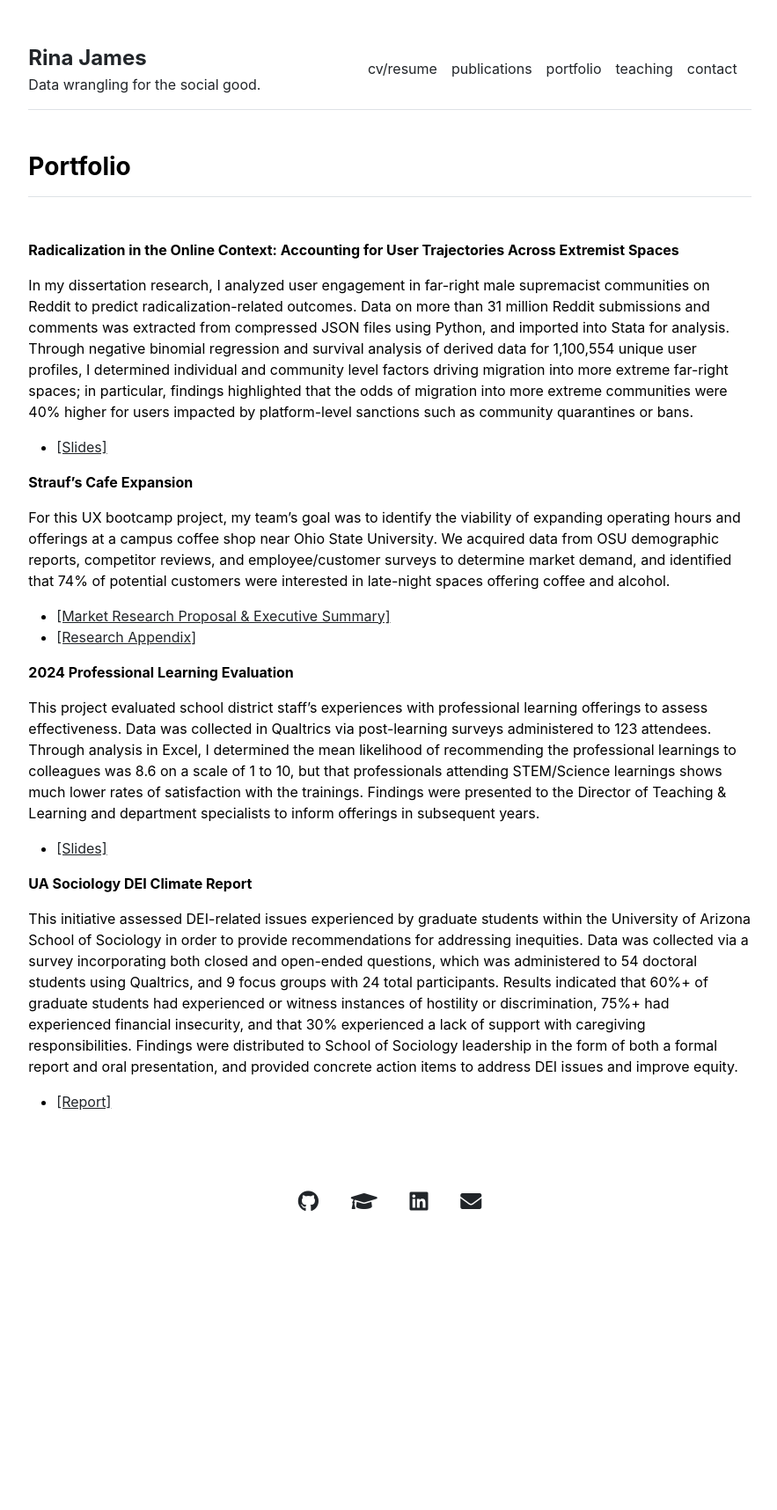
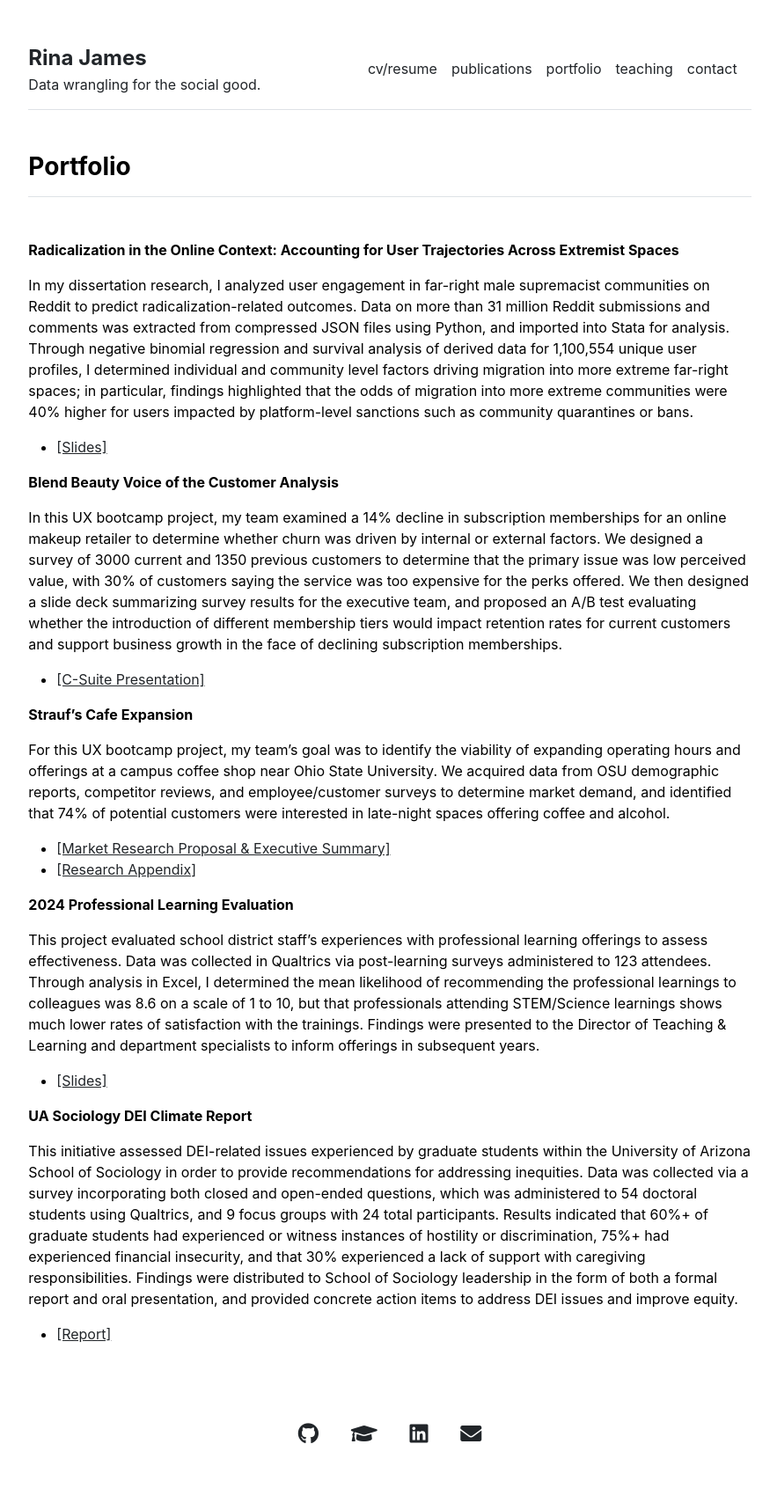
Before and after one commit to rinajames/rinajames.github.io, a Jekyll site: the page built from portfolio.md, in a window 1280 px wide. Shown: the whole page at 88% size, without its empty margins (197-1080 px from the left). Built offline with Jekyll 4.4.1, drawn with Linux system fonts in a browser that asks for light colours; before the commit the page ends 1452 px from its top, so only the background shows below that.

Commit message:
Update portfolio.md

```diff
--- a/portfolio.md
+++ b/portfolio.md
@@ -7,6 +7,11 @@ title: "Portfolio"
 
 In my dissertation research, I analyzed user engagement in far-right male supremacist communities on Reddit to predict radicalization-related outcomes. Data on more than 31 million Reddit submissions and comments was extracted from compressed JSON files using Python, and imported into Stata for analysis. Through negative binomial regression and survival analysis of derived data for 1,100,554 unique user profiles, I determined individual and community level factors driving migration into more extreme far-right spaces; in particular, findings highlighted that the odds of migration into more extreme communities were 40% higher for users impacted by platform-level sanctions such as community quarantines or bans.
 - [[Slides]](/documents/DI_slides.pdf)
+
+**Blend Beauty Voice of the Customer Analysis**
+
+In this UX bootcamp project, my team examined a 14% decline in subscription memberships for an online makeup retailer to determine whether churn was driven by internal or external factors. We designed a survey of 3000 current and 1350 previous customers to determine that the primary issue was low perceived value, with 30% of customers saying the service was too expensive for the perks offered.  We then designed a slide deck summarizing survey results for the executive team, and proposed an A/B test evaluating whether the introduction of different membership tiers would impact retention rates for current customers and support business growth in the face of declining subscription memberships.
+- [[C-Suite Presentation]](/documents/blend-beauty.pdf)
 
 **Strauf's Cafe Expansion**
 
```
